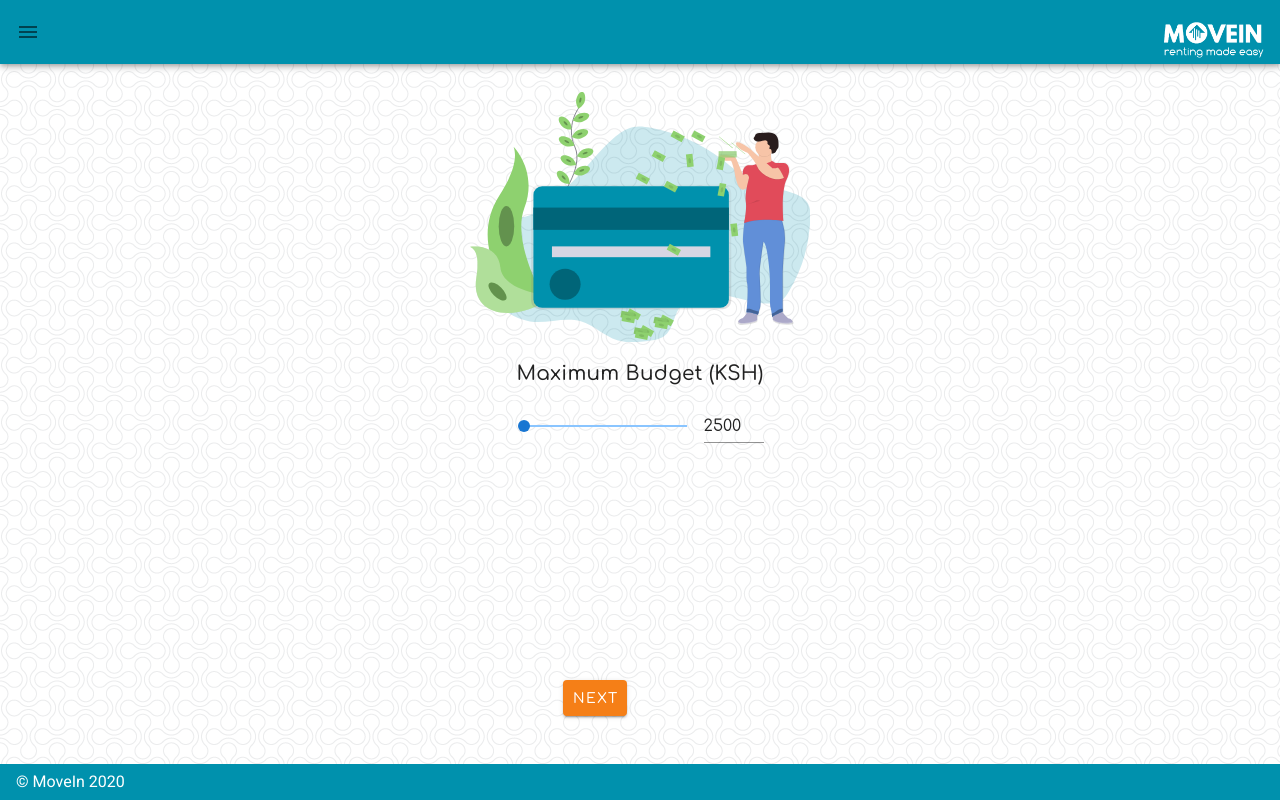
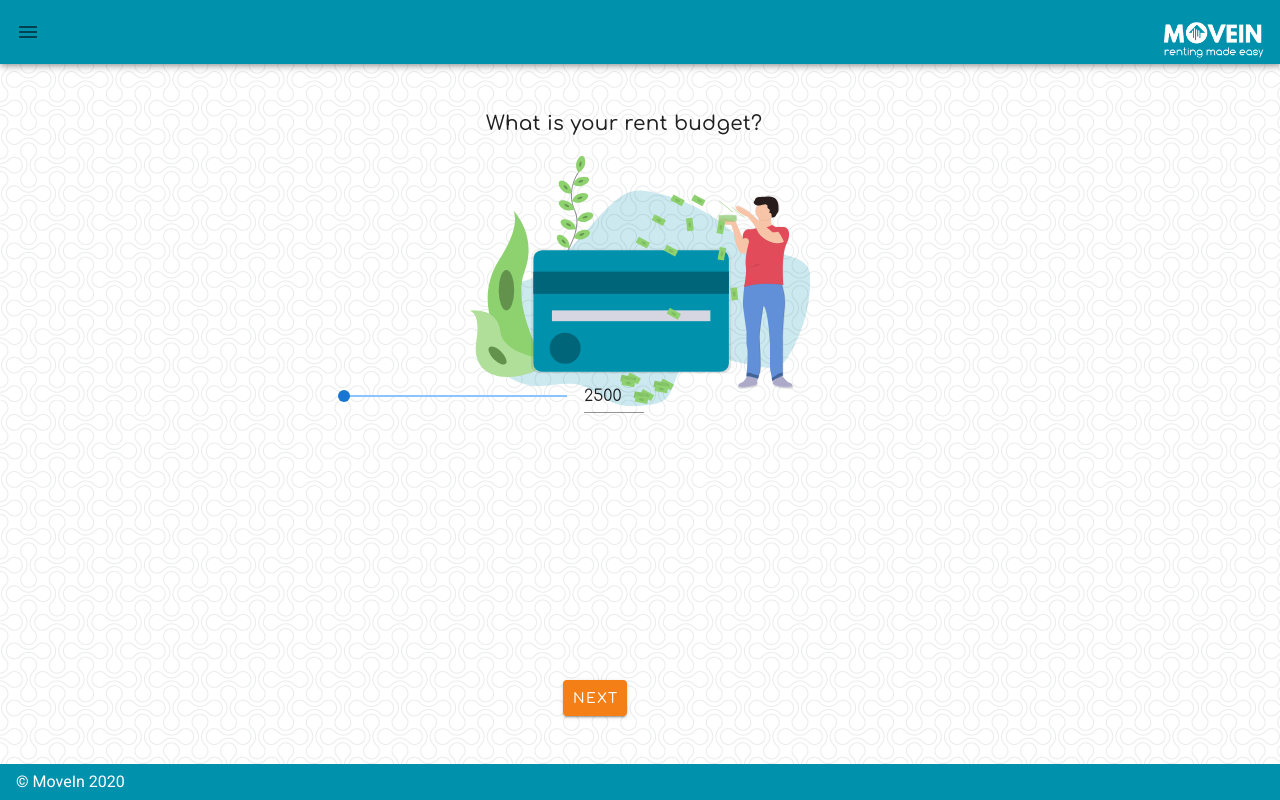
Before and after one commit to LagunaAfrika/movein-client, a Nuxt app: page /tenant/price in a window 1280 px wide. Built offline with nearby package versions, Linux system fonts and the light colour scheme.

Commit message:
fix some wording

```diff
--- a/pages/tenant/amenities/index.vue
+++ b/pages/tenant/amenities/index.vue
@@ -1,14 +1,14 @@
 <template>
   <v-layout justify-center align-center column class="txt">
     <v-flex xs12 md12 class="size mt-4">
-      <v-card-title>Preferred Amenities</v-card-title>
+      <v-card-title>Amenities you want</v-card-title>
       <v-img class="image" src="/check.svg" />
 
-        <v-card-title> Select all that apply</v-card-title>
+      <v-card-title> Click on all you want</v-card-title>
 
       <v-chip-group
+        v-model="tenantData.picked"
         active-class="yellow darken-4 white--text"
-          v-model="tenantData.picked"
         column
         multiple
       >
@@ -16,17 +16,19 @@
           v-for="amenity in tenantData.amenities"
           :key="amenity"
           :value="amenity"
-          >{{ amenity }}</v-chip>
+        >
+          {{ amenity }}
+        </v-chip>
       </v-chip-group>
     </v-flex>
-
 
     <v-flex xs12 text-xs-right>
       <v-card-actions>
         <v-btn class="btn" color="yellow darken-4 white--text" @click="next">
           next
         </v-btn>
-      </v-card-actions>    </v-flex>
+      </v-card-actions>
+    </v-flex>
   </v-layout>
 </template>
 <script>
@@ -56,7 +58,7 @@ export default {
     next () {
       this.$store.commit('SET_AMENITIES', this.tenantData.picked)
       this.findHouse(this)
-       this.$router.push("/tenant/category_list");
+      this.$router.push('/tenant/category_list')
     },
     set () {
       this.loading = true
--- a/pages/tenant/bed_bath/index.vue
+++ b/pages/tenant/bed_bath/index.vue
@@ -1,87 +1,92 @@
 <template>
-  <v-layout justify-center align-center column  class="txt">
+  <v-layout justify-center align-center column class="txt">
     <v-flex xs12 md12 class=" size mt-4">
-          <v-card-title class="text-center"> Select type of house you want</v-card-title>
+      <v-card-title class="text-center">
+        Select type of house you want
+      </v-card-title>
 
-      <v-img class="image" src="/house.svg"></v-img>
+      <v-img class="image" src="/house.svg" />
     </v-flex>
 
-
     <v-flex xs12 md12>
-          <v-card-title class="mb-2">Your preferred house</v-card-title>
-          <v-divider class="mx-2"></v-divider>
+      <v-card-title class="mb-2">
+        Click on one to choose
+      </v-card-title>
+      <v-divider class="mx-2" />
       <v-chip-group
+        v-model="tenantData.picked"
         active-class="yellow darken-4 white--text"
-            v-model="tenantData.picked"
         column
-
       >
         <v-chip
           v-for="bedroom in tenantData.bedrooms"
           :key="bedroom"
           :value="bedroom"
-            >{{ bedroom }}</v-chip>
+        >
+          {{ bedroom }}
+        </v-chip>
       </v-chip-group>
     </v-flex>
-        <v-divider class="mx-4"></v-divider>
+    <v-divider class="mx-4" />
 
-        <v-divider class="mx-2"></v-divider>
-
+    <v-divider class="mx-2" />
 
     <v-flex xs12 text-xs-right>
-        <v-btn @click="next" class=" white--text btn" color="#ec7d10">next</v-btn>
+      <v-btn class=" white--text btn" color="#ec7d10" @click="next">
+        next
+      </v-btn>
     </v-flex>
   </v-layout>
 </template>
 <script>
 export default {
-  name: "bedBath",
+  name: 'BedBath',
   data: () => ({
     tenantData: {
       picked: [],
       bathrooms: 0,
-      bedrooms: ["Bedsitter", "One bedroom"]
-    },
+      bedrooms: ['Bedsitter', 'One bedroom']
+    }
   }),
 
   methods: {
-    next() {
-      this.$store.commit("SET_BEDROOM_AND_BATHROOM", {
+    next () {
+      this.$store.commit('SET_BEDROOM_AND_BATHROOM', {
         bathrooms: this.tenantData.bathrooms,
         house_type: this.tenantData.picked
-      });
+      })
 
-      this.$router.push("/tenant/amenities");
+      this.$router.push('/tenant/amenities')
     },
-    set() {
-      this.loading = true;
+    set () {
+      this.loading = true
 
-      setTimeout(() => (this.loading = false), 2000);
+      setTimeout(() => (this.loading = false), 2000)
     },
-    minusBathroom() {
-      this.tenantData.bathrooms--;
+    minusBathroom () {
+      this.tenantData.bathrooms--
     },
-    addBathroom() {
-      this.tenantData.bathrooms++;
+    addBathroom () {
+      this.tenantData.bathrooms++
     }
   },
-  head() {
+  head () {
     return {
       script: [
         {
           src:
-            "https://cdnjs.cloudflare.com/ajax/libs/jquery/3.1.1/jquery.min.js"
+            'https://cdnjs.cloudflare.com/ajax/libs/jquery/3.1.1/jquery.min.js'
         }
       ],
       link: [
         {
-          rel: "stylesheet",
-          href: "https://fonts.googleapis.com/css?family=Comfortaa&display=swap"
+          rel: 'stylesheet',
+          href: 'https://fonts.googleapis.com/css?family=Comfortaa&display=swap'
         }
       ]
-    };
     }
-};
+  }
+}
 </script>
     <style scoped>
 .next {
--- a/pages/tenant/hood/index.vue
+++ b/pages/tenant/hood/index.vue
@@ -1,28 +1,30 @@
 <template>
   <v-layout justify-center align-center column class="txt">
-
     <v-flex xs12 md12 class=" size mt-4">
       <v-card-title class="text-center">
         Any specific Neighbourhood ?
       </v-card-title>
       <v-img class="image" src="/hood.svg" />
+    </v-flex>
 
-
+    <v-flex 12 xs md12 class="mt-4 center-field">
       <v-autocomplete
         v-model="model"
         :items="towns"
         clearable
         class="mt-4"
         prepend-inner-icon="mdi-map-marker"
-        label="Example.. Mwiki"
+        label="Choose a neighbourhood"
         solo
         item-text="name"
         color="#ec7d10"
-      ></v-autocomplete>
+      />
     </v-flex>
     <v-flex xs12 md12>
       <v-card-actions>
-        <v-btn class="btn" color="yellow darken-4 white--text" @click="next">next</v-btn>
+        <v-btn class="btn" color="yellow darken-4 white--text" @click="next">
+          next
+        </v-btn>
       </v-card-actions>
     </v-flex>
   </v-layout>
@@ -30,13 +32,13 @@
 <script>
 export default {
   data: () => {
-    return{
+    return {
       isLoading: false,
       towns: [
-      {name:'Mwiki'},
-      {name:'Woodley'},
-      {name:'Kenol'},
-      {name:'Kenyatta'}
+        { name: 'Mwiki' },
+        { name: 'Woodley' },
+        { name: 'Kenol' },
+        { name: 'Kenyatta' }
       ],
       model: '',
       search: null,
@@ -44,9 +46,9 @@ export default {
     }
   },
   methods: {
-    next(){
-       this.$store.commit("SET_HOOD", this.model);
-      this.$router.push("/tenant/price");
+    next () {
+      this.$store.commit('SET_HOOD', this.model)
+      this.$router.push('/tenant/price')
     }
   }
 
@@ -81,4 +83,12 @@ export default {
   width: 400px;
   height: 250px;
 }
+.center-field{
+  position: fixed;
+  z-index: 1;
+  max-width: 400px;
+  left: 25%;
+  right: 25%;
+  top: 45%;
+}
 </style>
--- a/pages/tenant/index.vue
+++ b/pages/tenant/index.vue
@@ -7,11 +7,12 @@
       <v-img class="image" src="/location.svg" />
     </v-flex>
 
-    <v-flex 12 xs md12 class="mt-4">
+    <v-flex 12 xs md12 class="mt-4 center-field">
       <v-autocomplete
         v-model="model"
         :items="towns"
         clearable
+        class="same-as-above"
         prepend-inner-icon="mdi-map-marker"
         label="Choose one area"
         solo
@@ -80,4 +81,15 @@ export default {
   width: 400px;
   height: 250px;
 }
+.center-field{
+  position: absolute;
+  z-index: 1;
+  max-width: 400px;
+  left: 25%;
+  right: 25%;
+  top: 45%;
+}
+.same-as-above{
+  width: inherit;
+}
 </style>
--- a/pages/tenant/price/index.vue
+++ b/pages/tenant/price/index.vue
@@ -1,14 +1,14 @@
 <template>
   <v-layout justify-center align-center column class="txt">
     <v-flex xs12 md12 class="size mt-4">
+      <v-card-title class="text-center">
+        What is your rent budget?
+      </v-card-title>
       <v-img class="image" src="/cash.svg" />
     </v-flex>
 
     <v-card flat color="transparent">
-      <v-card-title class="text-center">
-        Maximum Budget (KSH)
-      </v-card-title>
-      <v-card-text>
+      <v-card-text class="center-field">
         <v-slider v-model="slider" class="align-center" :max="max" :min="min" hide-details>
           <template v-slot:append>
             <v-text-field
@@ -82,4 +82,13 @@ export default {
   width: 340px;
   height: 250px;
 }
+.center-field{
+  position: fixed;
+  z-index: 1;
+  width: 340px;
+  max-width: 340px;
+  left: 25%;
+  right: 25%;
+  top: 45%;
+}
 </style>
```
Lines whose indentation alone changed are shown as unchanged.
